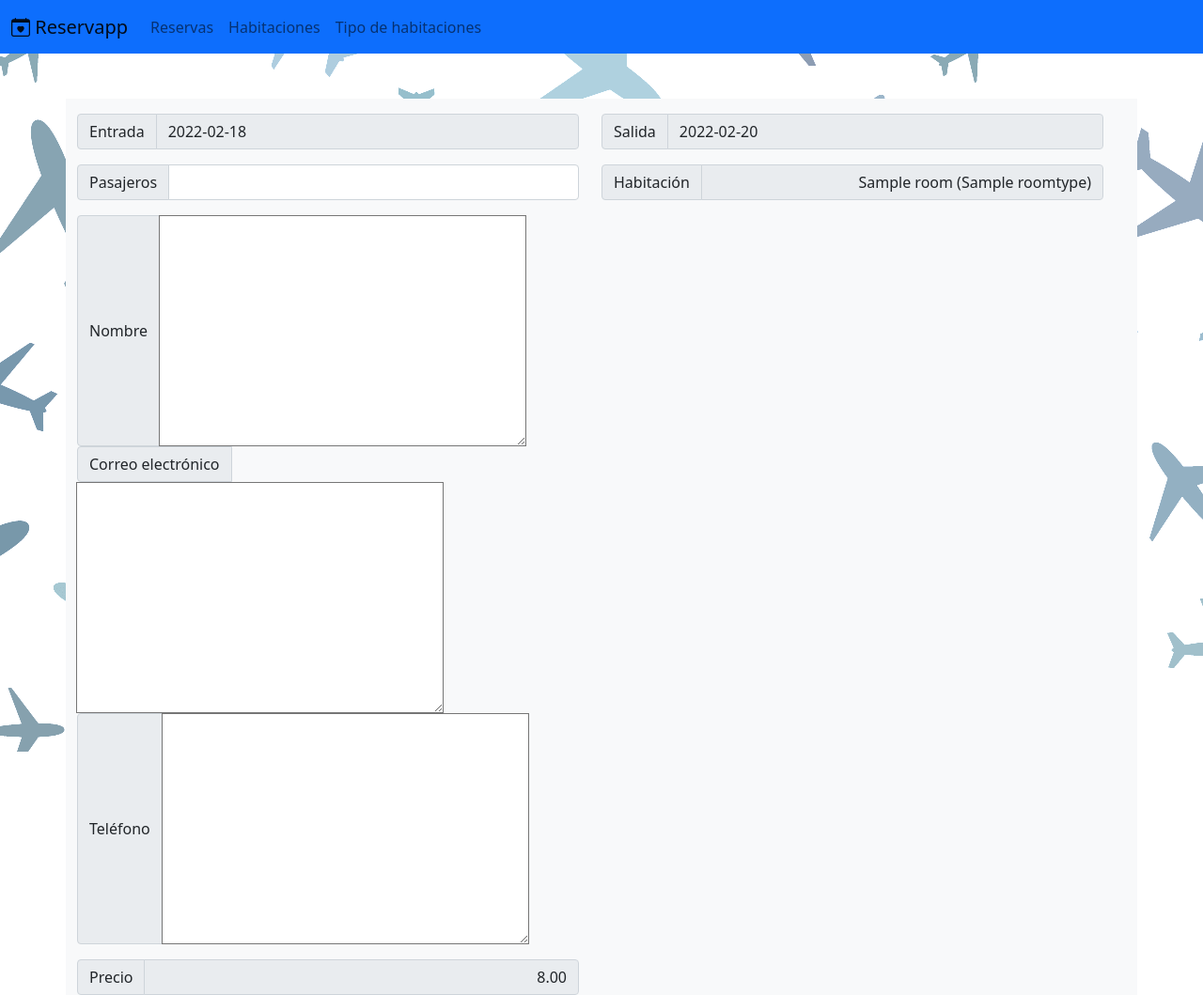
After one commit to mggp/reservapp, a Django app: page /room/1/bookings/new?start_date=2022-02-18&end_date=2022-02-20 in a window 1280 px wide. The commit adds this page. Shown: the whole page at 94% size. Run offline with Django 3.2, Linux system fonts and the light colour scheme; tables that the repository leaves empty hold one stand-in row (values such as "Sample post").

Commit message:
Agrego formulario para creación de reserva
Agrego vista, servicio y configuración para su funcionamiento.

```diff
--- /dev/null
+++ b/bookings/forms.py
@@ -0,0 +1,15 @@
+from django.forms import Form, ModelForm, DateInput
+from django.db import models
+from .models import Booking
+
+class BookingForm(ModelForm):
+
+    def __init__(self, *args, **kwargs):
+        super().__init__(*args, **kwargs)
+        self.fields['start_date'].widget.attrs.update({'class': 'form-control', 'disabled': ''})
+        self.fields['end_date'].widget.attrs.update({'class': 'form-control', 'disabled': ''})
+        self.fields['guest_count'].widget.attrs.update({'class': 'form-control'})
+
+    class Meta:
+        model = Booking
+        exclude = ['code', 'price', 'room'] # These should not be set in the form
--- /dev/null
+++ b/bookings/services.py
@@ -0,0 +1,25 @@
+from .models import Room, RoomType, Booking
+from django.conf import settings
+import datetime
+
+class BookingService:
+
+    def ComputePriceForDatesAndRoom(start_date, end_date, room):
+
+        if not settings.BOOKING_MAX_DATE is None:
+            last_possible_date = datetime.datetime.strptime(settings.BOOKING_MAX_DATE, '%Y-%m-%d')
+        else:
+            last_possible_date = datetime.datetime(datetime.now().year(), 12, 31)
+
+        if isinstance(start_date, str):
+            start_date = datetime.datetime.strptime(start_date, '%Y-%m-%d')
+        if isinstance(end_date, str):
+            end_date = datetime.datetime.strptime(end_date, '%Y-%m-%d')
+
+        if start_date > end_date:
+            raise ValueError('La fecha de salida tiene que ser posterior a la de entrada')
+        if end_date > last_possible_date:
+            raise ValueError(last_possible_date.strftime('La fecha de salida tiene que ser anterior a %Y-%m-%d'))
+
+        stay = end_date - start_date
+        return room.room_type.daily_rate * stay.days
--- a/bookings/templates/bookings/base.html
+++ b/bookings/templates/bookings/base.html
@@ -8,7 +8,7 @@
 <body>
     {% load static %}
 
-    <div class="container-fluid" style="background:url('{% static "bookings/images/airplane-pattern.png" %}'); position:absolute; height: 100vh; top:0; z-index: -1; filter: saturate(20%) brightness(150%);-webkit-filter: saturate(20%) brightness(150%);">
+    <div class="container-fluid fixed-top" style="background:url('{% static "bookings/images/airplane-pattern.png" %}'); height: 100vh; top:0; z-index: -1; filter: saturate(20%) brightness(150%);-webkit-filter: saturate(20%) brightness(150%);">
     </div>
 
     <nav class="navbar navbar-expand-md navbar-light bg-primary">
@@ -24,10 +24,10 @@
                 <ul class="navbar-nav me-auto mb-2 mb-lg-0">
                     {% block navbar_list %}
                     <li class="nav-item">
-                        <a class="nav-link {% if "Booking" == nav_item_selected %}active{% endif %}" href="/">Reservas</a>
+                        <a class="nav-link {% if "Booking" == nav_item_selected %}active{% endif %}" href="{% url 'booking_list' %}">Reservas</a>
                     </li>
                     <li class="nav-item">
-                        <a class="nav-link {% if "Room" == nav_item_selected %}active{% endif %}" href="rooms/">Habitaciones</a>
+                        <a class="nav-link {% if "Room" == nav_item_selected %}active{% endif %}" href="{% url 'room_list' %}">Habitaciones</a>
                     </li>
                     <li class="nav-item">
                         <a class="nav-link {% if "RoomType" == nav_item_selected %}active{% endif %}" href="#">Tipo de habitaciones</a>
--- /dev/null
+++ b/bookings/templates/bookings/booking_form.html
@@ -0,0 +1,58 @@
+{% extends "bookings/form.html" %}
+
+{% block form_content %}
+<form>
+    <div class="row">
+        <div class="col-6">
+            <div class="input-group fieldWrapper">
+                <span class="input-group-text mr-2" for="{{ form.start_date.id_for_label }}">Entrada</span>
+                {{ form.start_date }}
+            </div>
+        </div>
+        <div class="col-6">
+            <div class="input-group fieldWrapper">
+                <span class="input-group-text mr-2" for="{{ form.end_date.id_for_label }}">Salida</span>
+                {{ form.end_date }}
+            </div>
+        </div>
+    </div>
+    <div class="row gy-2">
+        <div class="col-6">
+            <div class="input-group fieldWrapper">
+                <span class="input-group-text mr-2" for="{{ form.guest_count.id_for_label }}">Pasajeros</span>
+                {{ form.guest_count }}
+            </div>
+        </div>
+        <div class="col-6">
+            <div class="input-group fieldWrapper">
+                <span class="input-group-text mr-2" for="{{ form.room.id_for_label }}">Habitación</span>
+                <input type="text" class="form-control text-end" disabled value="{{room}}">
+            </div>
+        </div>
+    </div>
+    <div class="row gy-2">
+        <div class="col-6">
+            <div class="input-group fieldWrapper">
+                <span class="input-group-text mr-2" for="{{ form.contact_info.id_for_label }}">Nombre</span>
+                {{form.contact_info}}
+            </div>
+            <div class="input-group fieldWrapper">
+                <span class="input-group-text mr-2" for="{{ form.contact_info.id_for_label }}">Correo electrónico</span>
+                {{form.contact_info}}
+            </div>
+            <div class="input-group fieldWrapper">
+                <span class="input-group-text mr-2" for="{{ form.contact_info.id_for_label }}">Teléfono</span>
+                {{form.contact_info}}
+            </div>
+        </div>
+    </div>
+    <div class="row gy-2">
+        <div class="col-6">
+            <div class="input-group fieldWrapper">
+                <span class="input-group-text mr-2" for="{{ form.price.id_for_label }}">Precio</span>
+                <input type="text" class="form-control text-end" disabled value="{{price}}">
+            </div>
+        </div>
+    </div>
+</form>
+{% endblock form_content %}
--- /dev/null
+++ b/bookings/templates/bookings/form.html
@@ -0,0 +1,9 @@
+{% extends "bookings/base.html" %}
+
+{% block content %}
+<form class="row justify-content-between" action="{{ form_action }}" method="post">
+    {% csrf_token %}
+    {% block form_content %}
+    {% endblock form_content %}
+</form>
+{% endblock content %}
--- a/bookings/urls.py
+++ b/bookings/urls.py
@@ -4,5 +4,6 @@ from . import views
 
 urlpatterns = [
     path('', views.BookingListView.as_view(), name = "booking_list"),
-    path('rooms/', views.RoomListView.as_view(), name = "room_list")
+    path('rooms/', views.RoomListView.as_view(), name = "room_list"),
+    path('room/<int:room_id>/bookings/new', views.new_booking, name = "new_booking"),
 ]
--- a/bookings/views.py
+++ b/bookings/views.py
@@ -1,18 +1,13 @@
-from django.shortcuts import render
+from django.shortcuts import render, get_object_or_404
 from django.views import generic
 from .models import Booking, Room, RoomType
-
-def booking_details(request, booking_code):
-    pass
+from django.views.decorators.http import require_http_methods
+from django.http import HttpResponseBadRequest
+from .forms import BookingForm
+from .services import BookingService
 
 class BookingDetailsView(generic.DetailView):
     model = Booking
-
-def booking_form(request):
-    pass
-
-def booking_list(request):
-    pass
 
 class BookingListView(generic.ListView):
     model = Booking
@@ -25,9 +20,6 @@ class BookingListView(generic.ListView):
         ctxt['nav_item_selected'] = 'Booking'
         return ctxt
 
-def search_for_available_rooms(request): # TODO: This name is not quite right, change it
-    pass
-
 class RoomListView(generic.ListView):
     model = Room
 
@@ -38,3 +30,34 @@ class RoomListView(generic.ListView):
         ctxt = super().get_context_data(**kwargs)
         ctxt['nav_item_selected'] = 'Room'
         return ctxt
+
+@require_http_methods(["GET", "POST"])
+def new_booking(request, room_id):
+    if request.method == "GET":
+        query_params = request.GET
+
+        if not "start_date" in query_params or not "end_date" in query_params:
+            return HttpResponseBadRequest("Se requiere fecha de check-in y check-out para crear reserva")
+
+        room = get_object_or_404(Room, pk = room_id)
+
+        guest_count = query_params.get('guest_count', default = room.room_type.capacity)
+        start_date = query_params.get('start_date')
+        end_date = query_params.get('end_date')
+
+        try:
+            price = BookingService.ComputePriceForDatesAndRoom(start_date, end_date, room)
+        except ValueError as e:
+            return HttpResponseBadRequest("No se pudo calcular el precio para la reserva. "+ str(e))
+
+        proto_booking = Booking(start_date = start_date, end_date = end_date, room = room, guest_count = guest_count, price = price)
+        form = BookingForm(request.GET, instance = proto_booking)
+
+        return render(request, "bookings/booking_form.html", {
+            'nav_item_selected': None,
+            'room': room,
+            'price': price,
+            'form': form,
+            'form_action': 'POST'})
+    elif request.method == "POST":
+        pass
--- a/reservapp/settings.py
+++ b/reservapp/settings.py
@@ -119,3 +119,5 @@ USE_TZ = True
 # https://docs.djangoproject.com/en/3.0/howto/static-files/
 
 STATIC_URL = '/static/'
+
+BOOKING_MAX_DATE = '2022-12-31'
```
Also changed, not shown: bookings/templates/bookings/booking_list.html (+8 -6 lines), bookings/templates/bookings/room_list.html (+16 -9 lines), bookings/models.py (line endings or trailing spaces).
